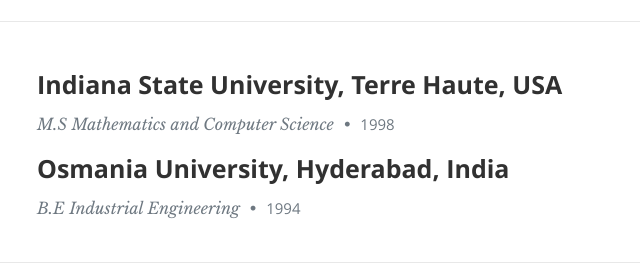
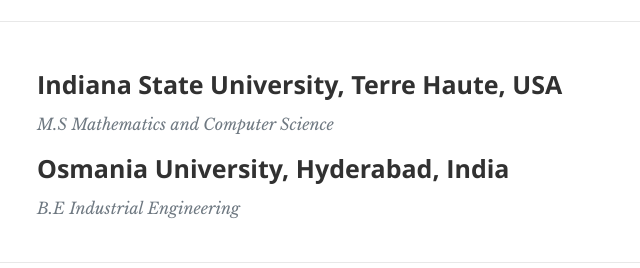
Before and after one commit to paturis/sivapaturi.github.io, a plain HTML site: page index.html in a window 1280 px wide. Shown: the part 3737-4005 px from the top of the page, 368-1008 px from the left. Drawn offline with nearby package versions, Linux system fonts and the light colour scheme.

Commit message:
Update index.html

```diff
--- a/index.html
+++ b/index.html
@@ -298,7 +298,7 @@
                <div class="twelve columns">
 
                   <h3>Indiana State University, Terre Haute, USA</h3>
-                  <p class="info">M.S Mathematics and Computer Science <span>&bull;</span> <em class="date">1998</em></p>
+                  <p class="info">M.S Mathematics and Computer Science <span></span> <em class="date"></em></p>
 
                   <!-- <p>
                   Lorem ipsum dolor sit amet, consectetuer adipiscing elit. Aenean commodo ligula eget dolor. Aenean massa.
@@ -316,7 +316,7 @@
                <div class="twelve columns">
 
                   <h3>Osmania University, Hyderabad, India</h3>
-                  <p class="info">B.E Industrial Engineering <span>&bull;</span> <em class="date">1994</em></p>
+                  <p class="info">B.E Industrial Engineering <span></span> <em class="date"></em></p>
 
                   <!-- <p>
                   This is Photoshop's version  of Lorem Ipsum. Proin gravida nibh vel velit auctor aliquet.
```
